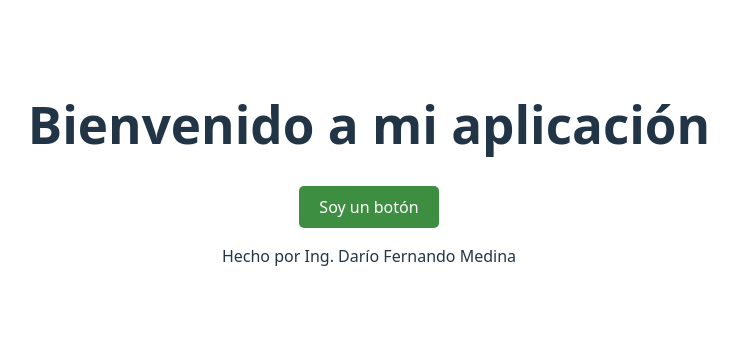
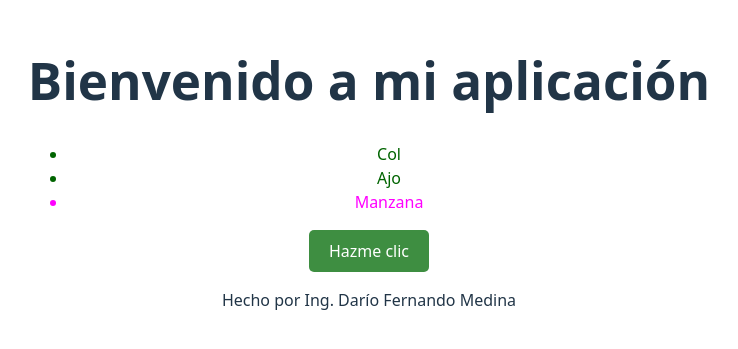
Before and after one commit to dariomedina10/curso_propio, a React (Vite) app: page / in a window 1280 px wide. Shown: the part 227-576 px from the top of the page, without its empty margins (271-1009 px from the left). Built offline with nearby package versions, Linux system fonts and the light colour scheme.

Commit message:
Funcion Interactiva de Boton

```diff
--- a/src/App.jsx
+++ b/src/App.jsx
@@ -2,6 +2,7 @@ import { useState } from 'react'
 import reactLogo from './assets/react.svg'
 import viteLogo from '/vite.svg'
 import  MyButton from './componentes/Boton'
+import Listas from './componentes/Listas'
 import './App.css'
 
 function App() {
@@ -25,7 +26,9 @@ function App() {
       </div> */}
         <div>
       <h1>Bienvenido a mi aplicación</h1>
+       <Listas/>
       <MyButton />
+
     </div>
     <p>Hecho por Ing. Darío Fernando Medina</p>
     </>
--- a/src/componentes/Boton.jsx
+++ b/src/componentes/Boton.jsx
@@ -2,9 +2,18 @@ import React from 'react';
 import '../hojaestilos/boton.css';
 
 function MyButton() {
+
+  function handleClick() {
+    alert('¡Me hiciste clic!');
+  }
+
+
   return (
     //<button>Soy un botón</button>
-    <button class="boton">Soy un botón</button>
+    <button class="boton" onClick={handleClick}>Hazme clic</button>
+
+
+
   )
 }
 export default MyButton
```
